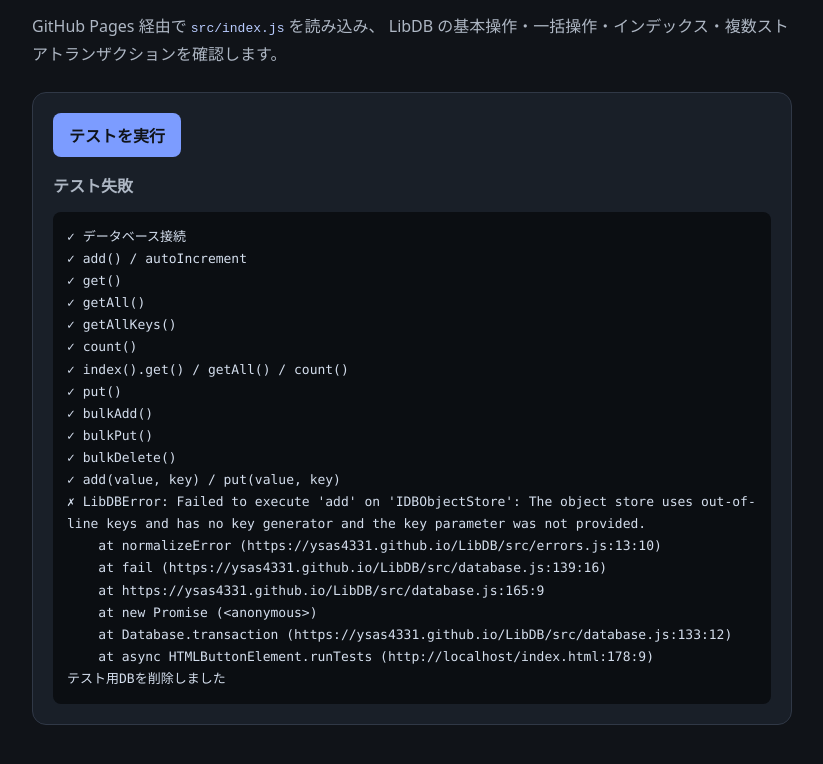
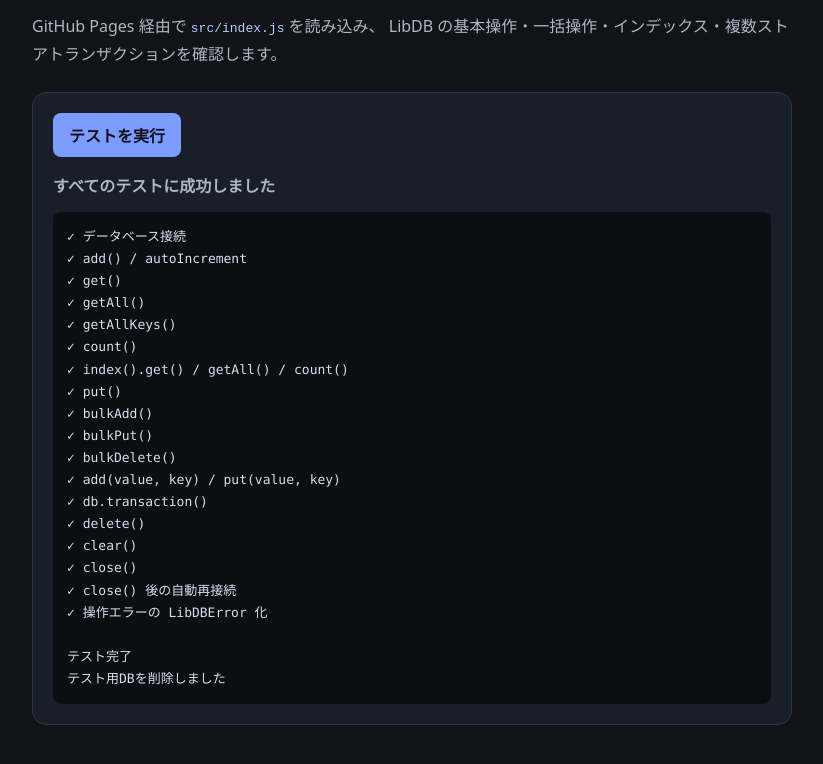
Before and after one commit to YSAS4331/LibDB, a plain HTML site: page index.html in a window 1280 px wide. Both pictures are taken after a click on the button "テストを実行". Shown: the part 102-866 px from the top of the page, without its empty margins (228-1051 px from the left). Drawn offline with Linux system fonts and the light colour scheme.

Commit message:
Fix transaction test log store key schema

```diff
--- a/index.html
+++ b/index.html
@@ -67,7 +67,7 @@
 
   <script type="module">
     import { LibDB, LibDBError } from
-      "https://ysas4331.github.io/LibDB/src/index.js?v=20261122-2";
+      "https://ysas4331.github.io/LibDB/src/index.js?v=20261122-3";
 
     // DevTools のコンソールからも使えるようにグローバルへ公開
     Object.assign(globalThis, { LibDB, LibDBError });
@@ -112,7 +112,10 @@
             ]
           },
           external: {},
-          logs: {}
+          logs: {
+            keyPath: "id",
+            autoIncrement: true
+          }
         });
         await db.ready;
         assert(true, "データベース接続");
```
